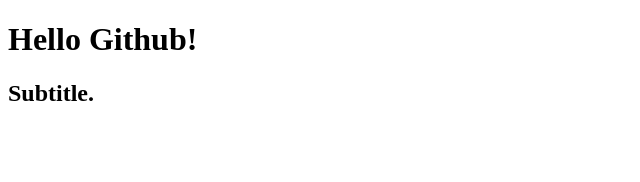
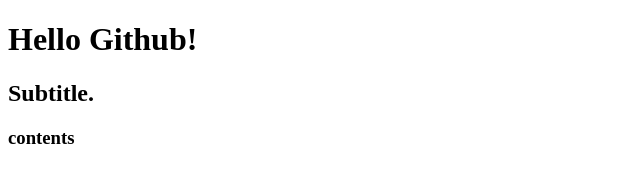
Before and after one commit to yonghwaAI/github-test, a plain HTML site: page index.html in a window 1280 px wide. Shown: the full height of the page, 0-640 px from the left. Drawn offline with Linux system fonts and the light colour scheme.

Commit message:
[update] 지혜

```diff
--- a/index.html
+++ b/index.html
@@ -10,6 +10,7 @@
 <body>
     <h1>Hello Github!</h1>
     <h2>Subtitle.</h2>
+    <h3>contents</h3>
 </body>
 
 </html>
```
